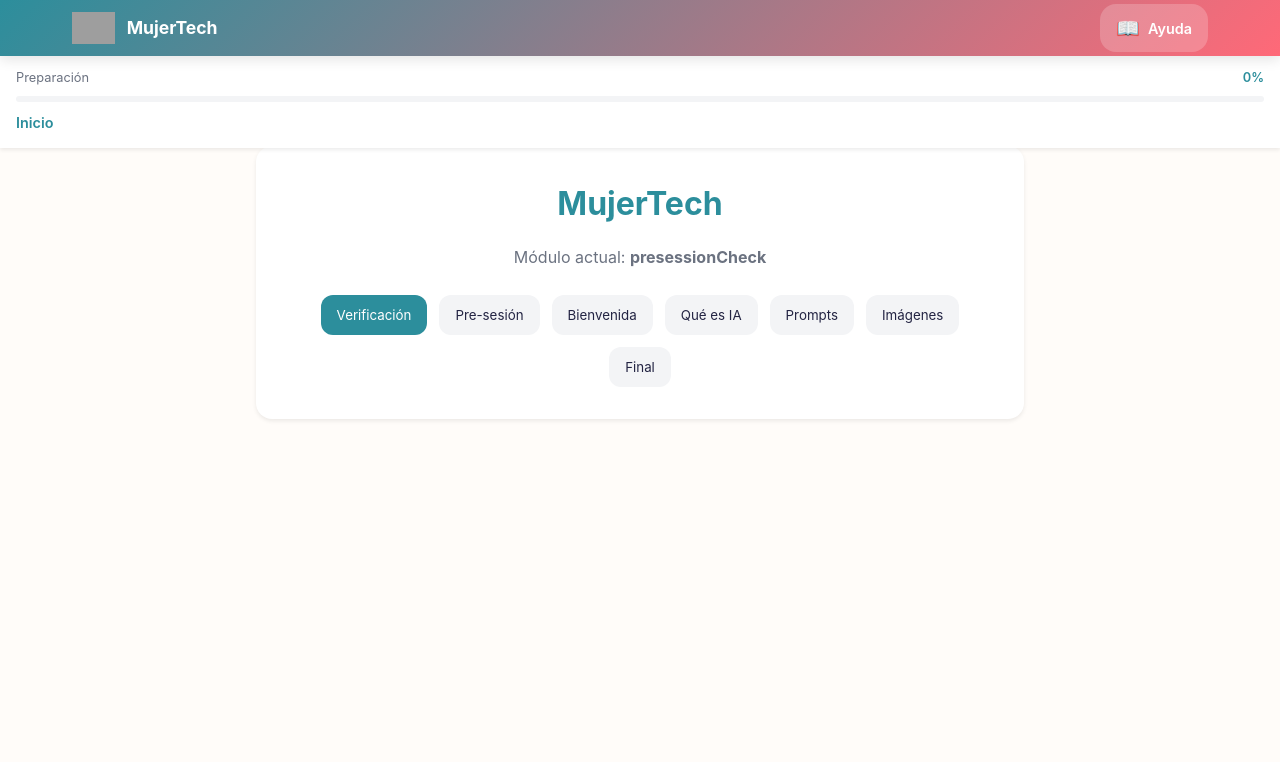
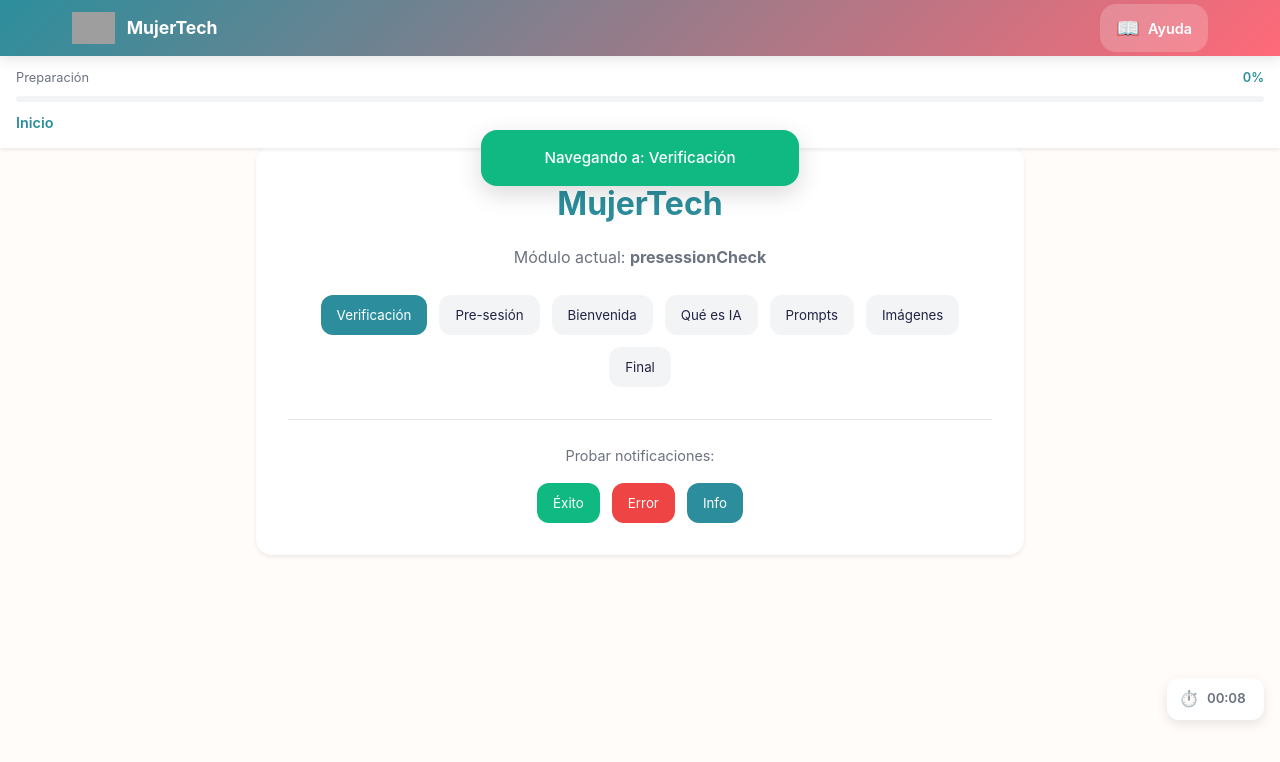
Before and after one commit to Yosolita1978/mujertech-taller-nextjs, a Next.js app: page / in a window 1280 px wide. Both pictures are taken after a click on the button "Verificación". Shown: the top 762 px of the page. Built offline with nearby package versions, Linux system fonts and the light colour scheme; grey boxes are pictures that could not be loaded.

Commit message:
Adding libs and components for helping resources

```diff
--- /dev/null
+++ b/app/components/Notification/Notification.js
@@ -0,0 +1,21 @@
+import { useEffect } from 'react';
+import styles from './Notification.module.css';
+
+export default function Notification({ message, type = 'info', isVisible, onHide }) {
+    useEffect(() => {
+        if (isVisible) {
+            const timer = setTimeout(() => {
+                onHide();
+            }, 3000);
+            return () => clearTimeout(timer);
+        }
+    }, [isVisible, onHide]);
+
+    return (
+        <div className={styles.container}>
+            <div className={`${styles.notification} ${styles[type]} ${isVisible ? styles.show : ''}`}>
+                {message}
+            </div>
+        </div>
+    );
+}
--- /dev/null
+++ b/app/components/Notification/Notification.module.css
@@ -0,0 +1,43 @@
+.container {
+    position: fixed;
+    top: 130px;
+    left: 50%;
+    transform: translateX(-50%);
+    z-index: 3000;
+    width: 100%;
+    max-width: 350px;
+    padding: 0 var(--spacing-md);
+    pointer-events: none;
+}
+
+.notification {
+    background: var(--dark);
+    color: white;
+    padding: var(--spacing-md) var(--spacing-lg);
+    border-radius: var(--radius-lg);
+    box-shadow: var(--shadow-lg);
+    text-align: center;
+    font-size: 0.95rem;
+    font-weight: 500;
+    opacity: 0;
+    transform: translateY(-20px);
+    transition: opacity 0.3s, transform 0.3s;
+    pointer-events: auto;
+}
+
+.notification.show {
+    opacity: 1;
+    transform: translateY(0);
+}
+
+.notification.success {
+    background: var(--success);
+}
+
+.notification.error {
+    background: var(--error);
+}
+
+.notification.info {
+    background: var(--primary);
+}
--- /dev/null
+++ b/app/components/Timer/Timer.js
@@ -0,0 +1,27 @@
+import { useState, useEffect } from 'react';
+import styles from './Timer.module.css';
+
+export default function Timer() {
+    const [seconds, setSeconds] = useState(0);
+
+    useEffect(() => {
+        const interval = setInterval(() => {
+            setSeconds(prev => prev + 1);
+        }, 1000);
+
+        return () => clearInterval(interval);
+    }, []);
+
+    const formatTime = (totalSeconds) => {
+        const mins = Math.floor(totalSeconds / 60).toString().padStart(2, '0');
+        const secs = (totalSeconds % 60).toString().padStart(2, '0');
+        return `${mins}:${secs}`;
+    };
+
+    return (
+        <div className={styles.timerContainer}>
+            <span className={styles.timerIcon}>⏱️</span>
+            <span className={styles.timer}>{formatTime(seconds)}</span>
+        </div>
+    );
+}
--- /dev/null
+++ b/app/components/Timer/Timer.module.css
@@ -0,0 +1,25 @@
+.timerContainer {
+    position: fixed;
+    bottom: 80px;
+    right: var(--spacing-md);
+    background: white;
+    padding: var(--spacing-xs) var(--spacing-sm);
+    border-radius: var(--radius-md);
+    box-shadow: var(--shadow-md);
+    display: flex;
+    align-items: center;
+    gap: var(--spacing-xs);
+    z-index: 100;
+    font-size: 0.85rem;
+    color: var(--gray);
+}
+
+.timerIcon {
+    font-size: 1rem;
+}
+
+.timer {
+    font-weight: 600;
+    font-variant-numeric: tabular-nums;
+    min-width: 45px;
+}
--- /dev/null
+++ b/app/lib/useNotification.js
@@ -0,0 +1,23 @@
+import { useState, useCallback } from 'react';
+
+export function useNotification() {
+    const [notification, setNotification] = useState({
+        message: '',
+        type: 'info',
+        isVisible: false
+    });
+
+    const showNotification = useCallback((message, type = 'info') => {
+        setNotification({ message, type, isVisible: true });
+    }, []);
+
+    const hideNotification = useCallback(() => {
+        setNotification(prev => ({ ...prev, isVisible: false }));
+    }, []);
+
+    return {
+        notification,
+        showNotification,
+        hideNotification
+    };
+}
--- a/app/page.js
+++ b/app/page.js
@@ -5,6 +5,9 @@ import Header from './components/Header/Header';
 import ProgressBar from './components/ProgressBar/ProgressBar';
 import ModuleNavBar from './components/ModuleNavBar/ModuleNavBar';
 import Glossary from './components/Glossary/Glossary';
+import Notification from './components/Notification/Notification';
+import Timer from './components/Timer/Timer';
+import { useNotification } from './lib/useNotification';
 
 const TEST_MODULES = [
     { id: 'presessionCheck', label: 'Verificación' },
@@ -19,8 +22,15 @@ const TEST_MODULES = [
 export default function Home() {
     const [currentModule, setCurrentModule] = useState('welcome');
     const [isGlossaryOpen, setIsGlossaryOpen] = useState(false);
+    const { notification, showNotification, hideNotification } = useNotification();
 
     const isNavVisible = currentModule !== 'presessionCheck' && currentModule !== 'presession';
+
+    const handleModuleChange = (moduleId) => {
+        setCurrentModule(moduleId);
+        const moduleName = TEST_MODULES.find(m => m.id === moduleId)?.label || moduleId;
+        showNotification(`Navegando a: ${moduleName}`, 'success');
+    };
 
     return (
         <>
@@ -52,7 +62,7 @@ export default function Home() {
                         {TEST_MODULES.map((mod) => (
                             <button
                                 key={mod.id}
-                                onClick={() => setCurrentModule(mod.id)}
+                                onClick={() => handleModuleChange(mod.id)}
                                 style={{
                                     padding: 'var(--spacing-sm) var(--spacing-md)',
                                     background: currentModule === mod.id ? 'var(--primary)' : 'var(--gray-light)',
@@ -66,12 +76,59 @@ export default function Home() {
                             </button>
                         ))}
                     </div>
+
+                    <div style={{ marginTop: 'var(--spacing-xl)', paddingTop: 'var(--spacing-lg)', borderTop: '1px solid var(--border)' }}>
+                        <p style={{ color: 'var(--gray)', marginBottom: 'var(--spacing-md)', fontSize: '0.9rem' }}>
+                            Probar notificaciones:
+                        </p>
+                        <div style={{ display: 'flex', gap: 'var(--spacing-sm)', flexWrap: 'wrap', justifyContent: 'center' }}>
+                            <button
+                                onClick={() => showNotification('¡Texto copiado! 📋', 'success')}
+                                style={{
+                                    padding: 'var(--spacing-sm) var(--spacing-md)',
+                                    background: 'var(--success)',
+                                    color: 'white',
+                                    border: 'none',
+                                    borderRadius: 'var(--radius-md)',
+                                    cursor: 'pointer'
+                                }}
+                            >
+                                Éxito
+                            </button>
+                            <button
+                                onClick={() => showNotification('Por favor completa todos los campos', 'error')}
+                                style={{
+                                    padding: 'var(--spacing-sm) var(--spacing-md)',
+                                    background: 'var(--error)',
+                                    color: 'white',
+                                    border: 'none',
+                                    borderRadius: 'var(--radius-md)',
+                                    cursor: 'pointer'
+                                }}
+                            >
+                                Error
+                            </button>
+                            <button
+                                onClick={() => showNotification('Generando tu certificado... ⏳', 'info')}
+                                style={{
+                                    padding: 'var(--spacing-sm) var(--spacing-md)',
+                                    background: 'var(--primary)',
+                                    color: 'white',
+                                    border: 'none',
+                                    borderRadius: 'var(--radius-md)',
+                                    cursor: 'pointer'
+                                }}
+                            >
+                                Info
+                            </button>
+                        </div>
+                    </div>
                 </div>
             </main>
 
             <ModuleNavBar
                 currentModule={currentModule}
-                onModuleChange={setCurrentModule}
+                onModuleChange={handleModuleChange}
                 isVisible={isNavVisible}
             />
 
@@ -79,6 +136,15 @@ export default function Home() {
                 isOpen={isGlossaryOpen}
                 onClose={() => setIsGlossaryOpen(false)}
             />
+
+            <Notification
+                message={notification.message}
+                type={notification.type}
+                isVisible={notification.isVisible}
+                onHide={hideNotification}
+            />
+
+            <Timer />
         </>
     );
 }
```
